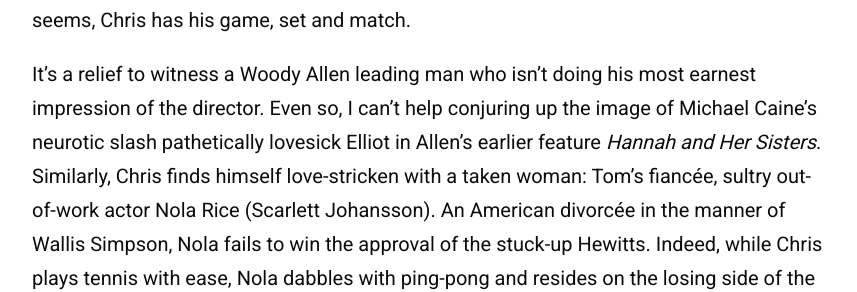
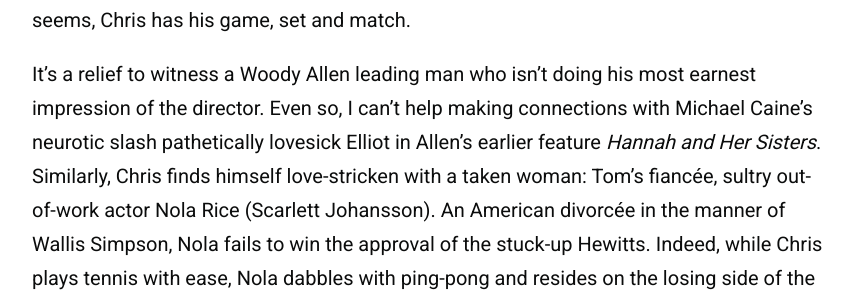
Before and after one commit to zoeurl/zoedowney.github.io, a Jekyll site: the page built from _posts/2024-2-22-match-point.md, in a window 1280 px wide and 900 px high, scrolled down 2199 px. Shown: the part 198-490 px from the top of the window, without its empty margins (208-1065 px from the left). Built offline with Jekyll 4.4.1, drawn with Linux system fonts in a browser that asks for light colours.

Commit message:
Update 2024-2-22-match-point.md

```diff
--- a/_posts/2024-2-22-match-point.md
+++ b/_posts/2024-2-22-match-point.md
@@ -19,7 +19,7 @@
 
 Like Ripley, Chris does some studying. He brushes up on (_The Cambridge Companion to_) Dostoevsky—notably _Crime and Punishment_—throwing out literary morsels to reel in future parents-in-law played by Brian Cox and Penelope Wilton. Rather than [jazz](https://www.youtube.com/watch?v=mT-fOr29OfA&t=1s&ab_channel=TomasvdB), it’s opera that ratifies the bond between Chris and Tom. As is often told, an appreciation of the arts lays down the slippery bridge that allows for class mobility. Chris’ limited access to wealth is irrelevant, his aspirations against modest circumstances: admirable. If he can mime along to ‘[_La_ bloody _Traviata_](https://en.wikipedia.org/wiki/La_traviata)’, then he could be ‘groomed’ to be one of them. Tom’s sister, Emily Mortimer’s well-meaning but guileless Chloë, is immediately lured in by Chris’ struggle. Sensing her enamoration, he woos her effortlessly. In the business of getting ahead, as it seems, Chris has his game, set and match.
 
-It’s a relief to witness a Woody Allen leading man who isn’t doing his most earnest impression of the director. Even so, I can't help conjuring up the image of Michael Caine’s neurotic slash pathetically lovesick Elliot in Allen’s earlier feature _Hannah and Her Sisters_. Similarly, Chris finds himself love-stricken with a taken woman: Tom’s fiancée, sultry out-of-work actor Nola Rice (Scarlett Johansson). An American divorcée in the manner of Wallis Simpson, Nola fails to win the approval of the stuck-up Hewitts. Indeed, while Chris plays tennis with ease, Nola dabbles with ping-pong and resides on the losing side of the social ‘net’. Despite having already gained an ‘in’ with Chloë, Chris’ next move is to seduce Nola. It’s an inexplicable play that could render his final hand overdrawn, but he cannot resist pulling another card from the deck.
+It’s a relief to witness a Woody Allen leading man who isn’t doing his most earnest impression of the director. Even so, I can't help making connections with Michael Caine’s neurotic slash pathetically lovesick Elliot in Allen’s earlier feature _Hannah and Her Sisters_. Similarly, Chris finds himself love-stricken with a taken woman: Tom’s fiancée, sultry out-of-work actor Nola Rice (Scarlett Johansson). An American divorcée in the manner of Wallis Simpson, Nola fails to win the approval of the stuck-up Hewitts. Indeed, while Chris plays tennis with ease, Nola dabbles with ping-pong and resides on the losing side of the social ‘net’. Despite having already gained an ‘in’ with Chloë, Chris’ next move is to seduce Nola. It’s an inexplicable play that could render his final hand overdrawn, but he cannot resist pulling another card from the deck.
 
 It is on this essential, but tiresome, male conflict that _Match Point_ rests: does our protagonist choose wealth, standing and security tethered to a lukewarm coupling, or sacrifice it all for a less fortunate woman who tempts him via her sirenesque, sexual magnetism? It's a big ask to sympathise with such a boyish predicament, or the ludicrous final act it unfurls. Still, _Match Point_ is sharper around the edges than Allen’s previous catalogue. It’s a cold and hollow piece, emptied of heart, but perhaps more faithful to life for it. Allen remains skilled in eliciting interest in moneyed mundanity, offering a slice of the everyday that is oftentimes more appealing than that itself. Above all, it’s a chilling exercise in fate, surrendering to the notion that existence has ‘no purpose, no design’—an honest thesis carelessly misapplied to enable the chaos of its main character’s selfish dealings and conveniently sideline his [culpability](https://www.theguardian.com/film/2023/sep/08/woody-allen-venice-applause-metoo) for them.
 
```
